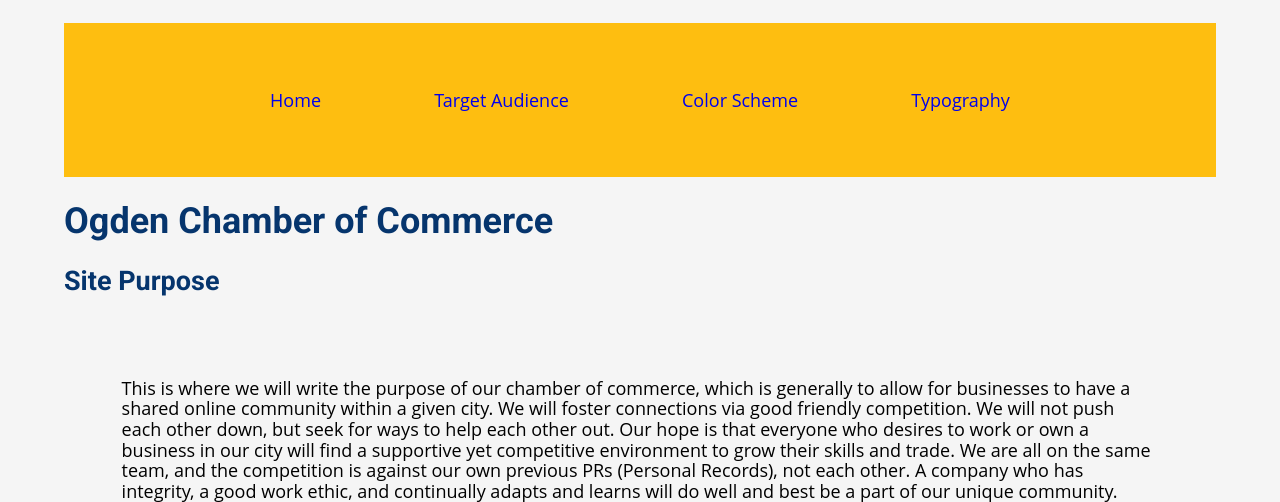
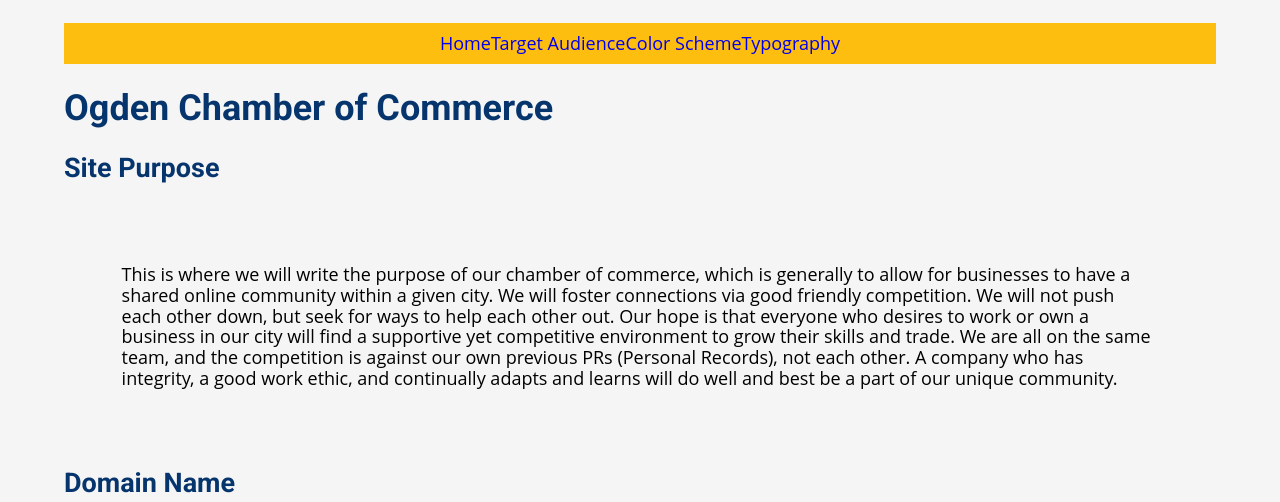
Before and after one commit to rgschmidt14/wdd230, a PHP site: page /Lesson3/index.html in a window 1280 px wide. Shown: the top 502 px of the page. Run offline with PHP 8.4, Linux system fonts and the light colour scheme.

Commit message:
margin nav

```diff
--- a/Lesson3/css/small.css
+++ b/Lesson3/css/small.css
@@ -69,7 +69,7 @@
 }
 #lesson3NavLinks li {
   text-decoration: none;
-  margin: 5%;
+  margin: 5;
 }
 #lesson3NavLinks li a {
   text-decoration: none;
```
